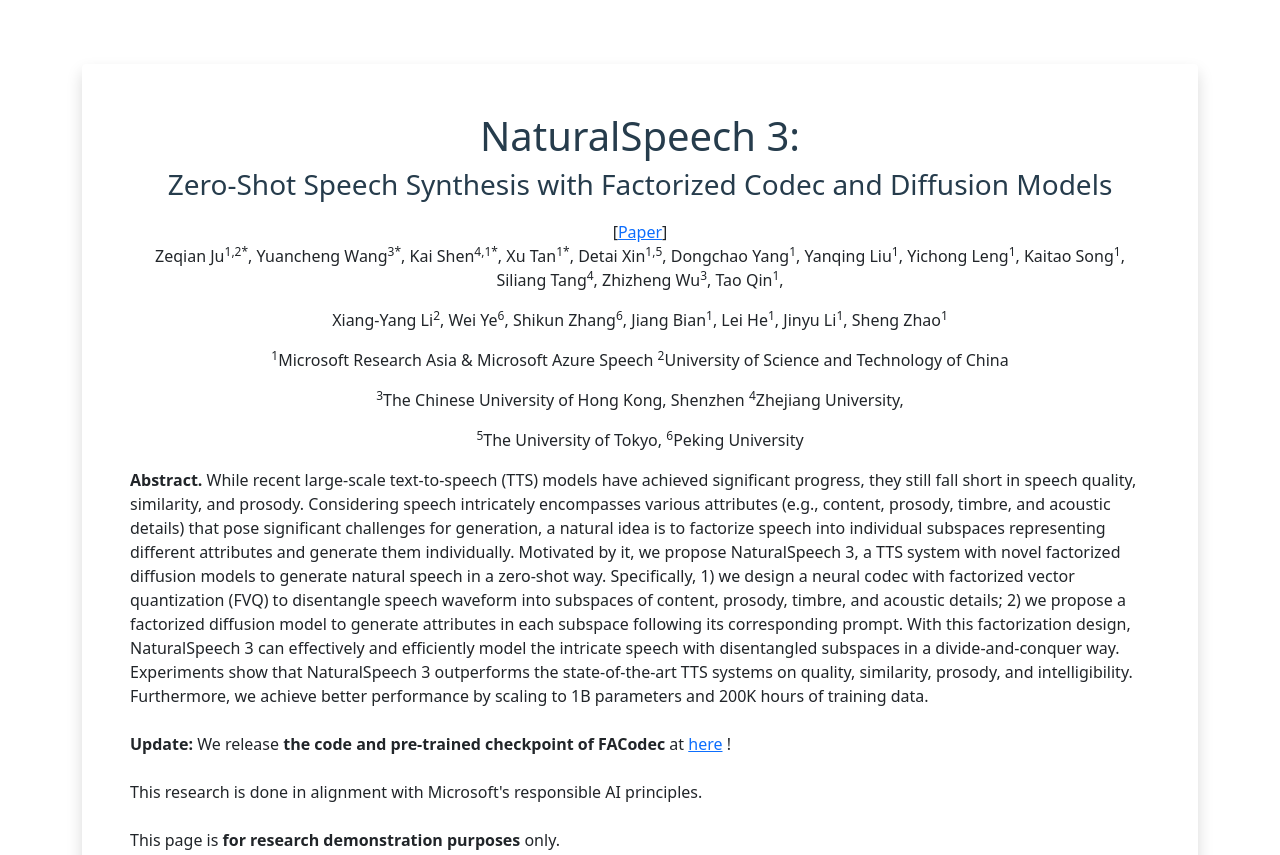
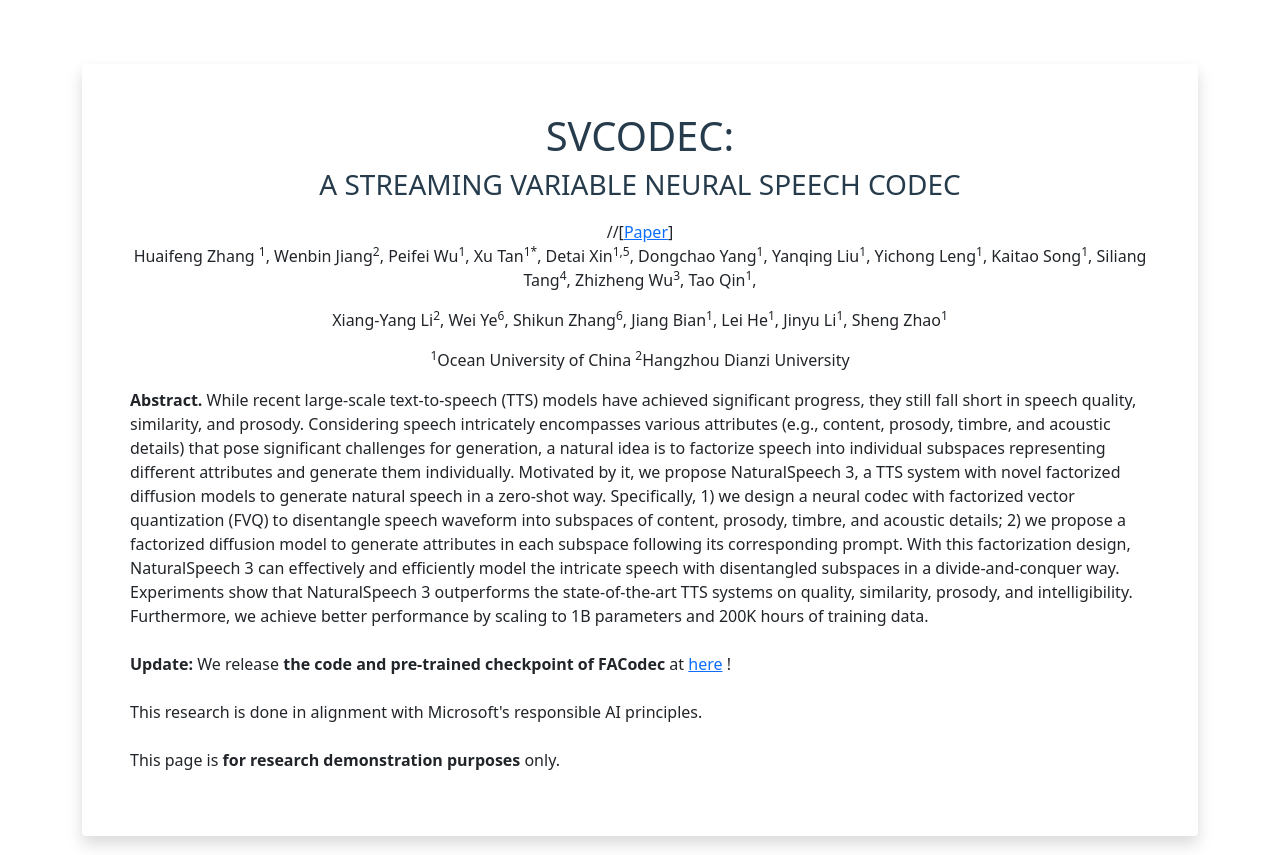
Before and after one commit to SVCODEC/SVCODEC.github.io, a plain HTML site: page index.html in a window 1280 px wide. Shown: the top 855 px of the page. Drawn offline with nearby package versions, Linux system fonts and the light colour scheme.

Commit message:
Update index.html

```diff
--- a/index.html
+++ b/index.html
@@ -9,7 +9,7 @@
 	<link rel="stylesheet" href="https://cdnjs.cloudflare.com/ajax/libs/highlight.js/8.4/styles/github.min.css">
 	<link rel="stylesheet" href="css/custom.css">
 	<link rel="stylesheet" href="css/normalize.css">
-	<title>NaturalSpeech 3</title>
+	<title>SVCODEC</title>
 	<link href="css/bootstrap.min.css" rel="stylesheet">
 </head>
 
@@ -23,20 +23,20 @@
 
 <div class="container pt-5 mt-5 shadow p-5 mb-5 bg-white rounded">
 	<div class="text-center">
-		<h1>NaturalSpeech 3:</h1>
-        <h3>Zero-Shot Speech Synthesis with Factorized Codec and Diffusion Models</h3>
-		[<a href="https://arxiv.org/abs/2403.03100">Paper</a>]
+		<h1>SVCODEC:</h1>
+        <h3>A STREAMING VARIABLE NEURAL SPEECH CODEC</h3>
+		//[<a href="https://arxiv.org/abs/2403.03100">Paper</a>]
 		<br>
 		<p>
-			Zeqian Ju<sup>1,2*</sup>, Yuancheng Wang<sup>3*</sup>, Kai Shen<sup>4,1*</sup>, Xu Tan<sup>1*</sup>, Detai Xin<sup>1,5</sup>, Dongchao Yang<sup>1</sup>,
+			Huaifeng Zhang <sup>1</sup>, Wenbin Jiang<sup>2</sup>, Peifei Wu<sup>1</sup>, Xu Tan<sup>1*</sup>, Detai Xin<sup>1,5</sup>, Dongchao Yang<sup>1</sup>,
 			Yanqing Liu<sup>1</sup>, Yichong Leng<sup>1</sup>, Kaitao Song<sup>1</sup>, Siliang Tang<sup>4</sup>, Zhizheng Wu<sup>3</sup>, Tao Qin<sup>1</sup>,
 		</p>
 		<p>
 			Xiang-Yang Li<sup>2</sup>, Wei Ye<sup>6</sup>, Shikun Zhang<sup>6</sup>, Jiang Bian<sup>1</sup>, Lei He<sup>1</sup>, Jinyu Li<sup>1</sup>, Sheng Zhao<sup>1</sup>
 		</p>
-		<p ><sup>1</sup>Microsoft Research Asia & Microsoft Azure Speech <sup>2</sup>University of Science and Technology of China</p>
-		<p ><sup>3</sup>The Chinese University of Hong Kong, Shenzhen <sup>4</sup>Zhejiang University,</p>
-		<p ><sup>5</sup>The University of Tokyo, <sup>6</sup>Peking University</p>
+		<p ><sup>1</sup>Ocean University of China <sup>2</sup>Hangzhou Dianzi University</p>
+<!-- 		<p ><sup>3</sup>The Chinese University of Hong Kong, Shenzhen <sup>4</sup>Zhejiang University,</p>
+		<p ><sup>5</sup>The University of Tokyo, <sup>6</sup>Peking University</p>   -->
 	</div>
 	<p>
         <b>Abstract.</b>
```
